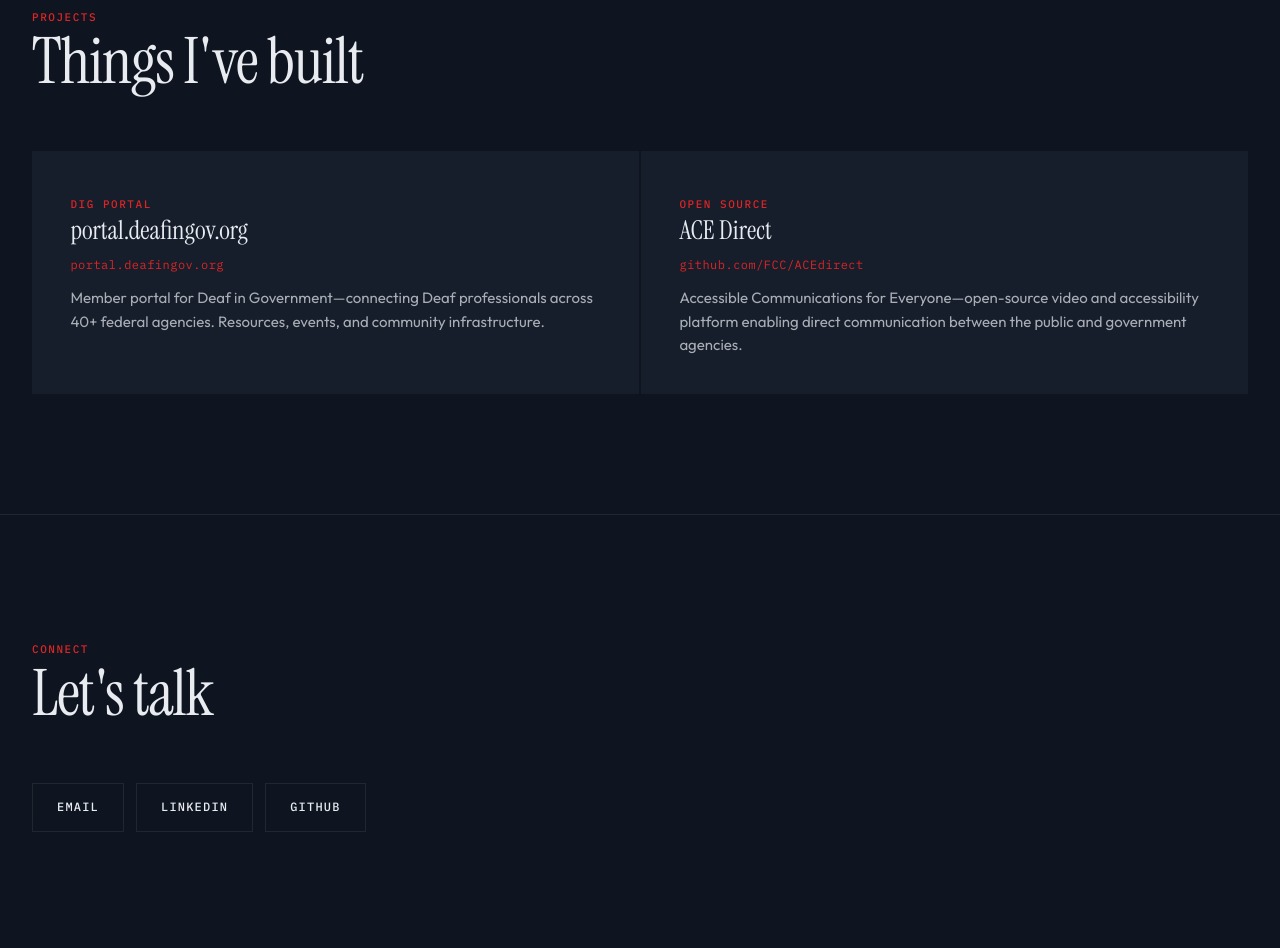
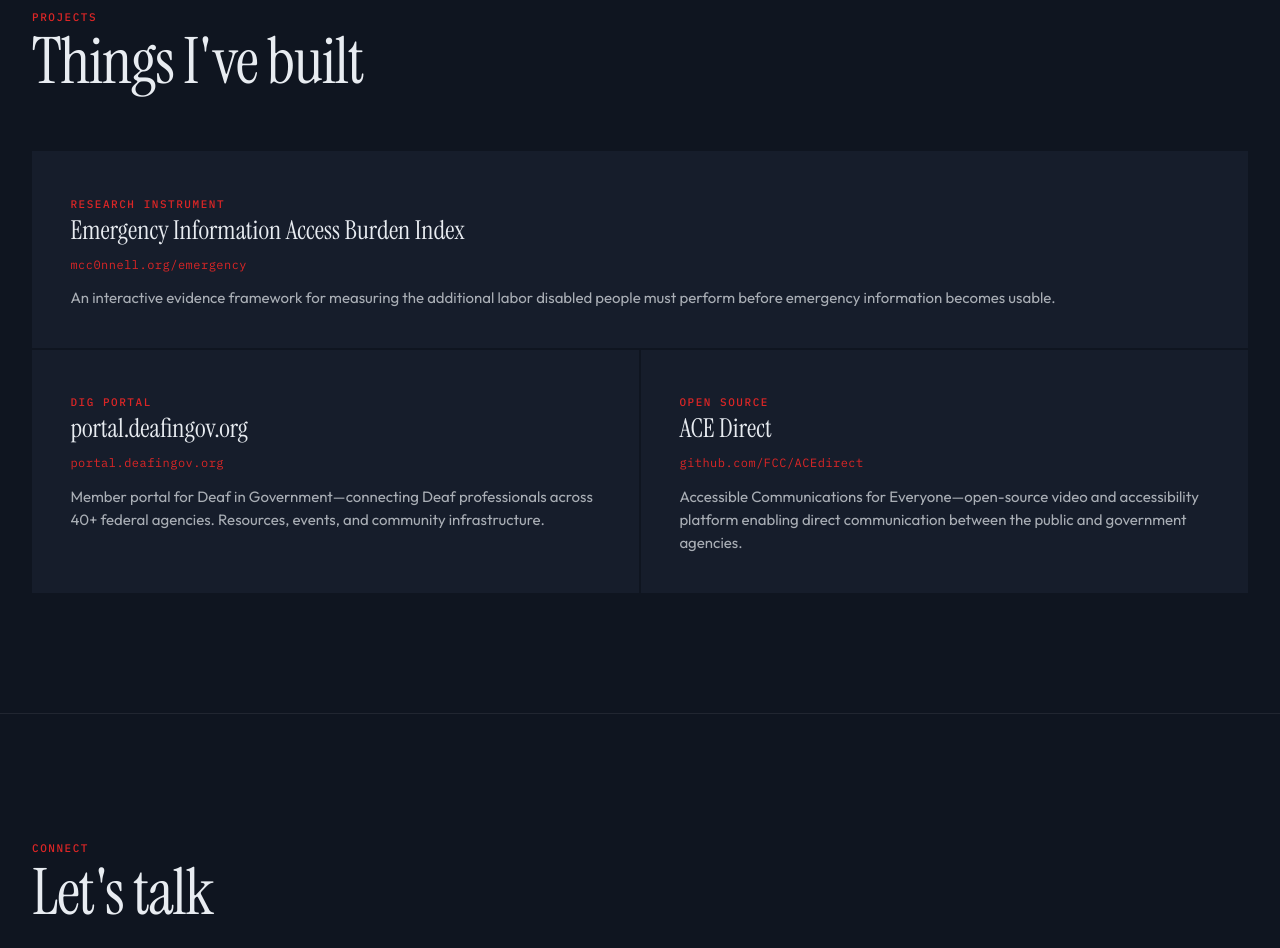
Before and after one commit to mcc0nnell/web, an Astro site: page / in a window 1280 px wide. Shown: the part 4467-5415 px from the top of the page. Built offline with nearby package versions, Linux system fonts and the light colour scheme; Astro itself is replaced by a stand-in of ours.

Commit message:
Add EIABI to homepage projects

```diff
--- a/src/pages/index.astro
+++ b/src/pages/index.astro
@@ -243,6 +243,13 @@
         </div>
 
         <div class="projects-grid reveal-stagger">
+          <a class="project-card reveal" href="/emergency/" style="grid-column: 1 / -1;">
+            <span class="label project-card__label">Research Instrument</span>
+            <h3 class="project-card__title">Emergency Information Access Burden Index</h3>
+            <span class="project-card__url">mcc0nnell.org/emergency</span>
+            <p class="project-card__desc">An interactive evidence framework for measuring the additional labor disabled people must perform before emergency information becomes usable.</p>
+          </a>
+
           <a class="project-card reveal" href="https://portal.deafingov.org" target="_blank" rel="noopener noreferrer">
             <span class="label project-card__label">DIG Portal</span>
             <h3 class="project-card__title">portal.deafingov.org</h3>
```
